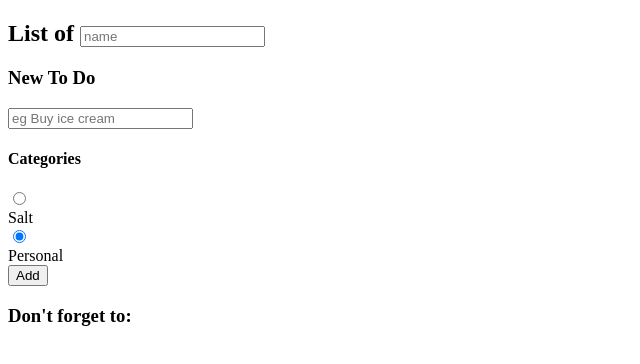
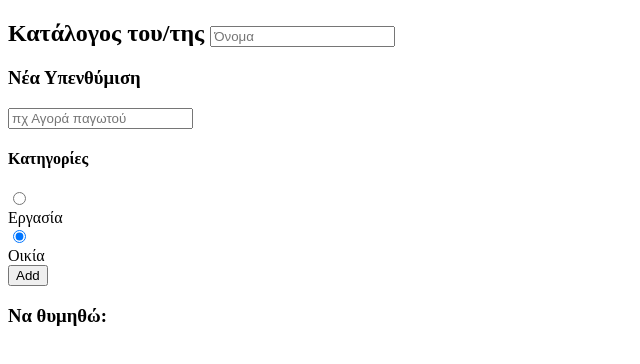
Before and after one commit to 1KRS/To_Do_List_HTML_CSS_JS, a plain HTML site: page index.html in a window 1280 px wide. Shown: the whole page, without its empty margins (0-640 px from the left). Drawn offline with Linux system fonts and the light colour scheme; files that its build step writes are made by us from their sources.

Commit message:
HTML text changes

```diff
--- a/index.html
+++ b/index.html
@@ -13,12 +13,12 @@
   <main class="app">
     <section class="section greeting">
       <h2 class="title">
-        List of <input type="text" class="name" id="name" placeholder="name">
+        Κατάλογος του/της <input type="text" class="name" id="name" placeholder="Όνομα">
       </h2>
     </section>
 
     <section class="section create-todo">
-      <h3 class="h3-title mrg-btm-5">New To Do</h3>
+      <h3 class="h3-title mrg-btm-5">Νέα Υπενθύμιση</h3>
 
       <form class="new-todo-form">
         <input  type="text"
@@ -26,9 +26,9 @@
                 class="new-todo-item"
                 data-testid="txtTodoItemTitle"
                 id="content"
-                placeholder="eg Buy ice cream" required/>
+                placeholder="πχ Αγορά παγωτού" required/>
 
-        <h4 class="h4-title">Categories</h4>
+        <h4 class="h4-title">Κατηγορίες</h4>
         <div class="options">
 
           <label class="label">
@@ -37,7 +37,7 @@
                     class="category1"
                     value="salt" />
             <span class="span circle salt"></span>
-            <div>Salt</div>
+            <div>Εργασία</div>
           </label>
 
           <label class="label">
@@ -46,7 +46,7 @@
                     class="category2"
                     value="personal" checked />
             <span class="span circle personal"></span>
-            <div>Personal</div>
+            <div>Οικία</div>
           </label>
 
         </div>
@@ -55,7 +55,7 @@
     </section>
 
     <section class="section todo-list-section">
-      <h3 class="h3-title">Don't forget to:</h3>
+      <h3 class="h3-title">Να θυμηθώ:</h3>
       <div class="todo-list" data-testid="todoList">
 
         <!-- Here go the todos -->
```
